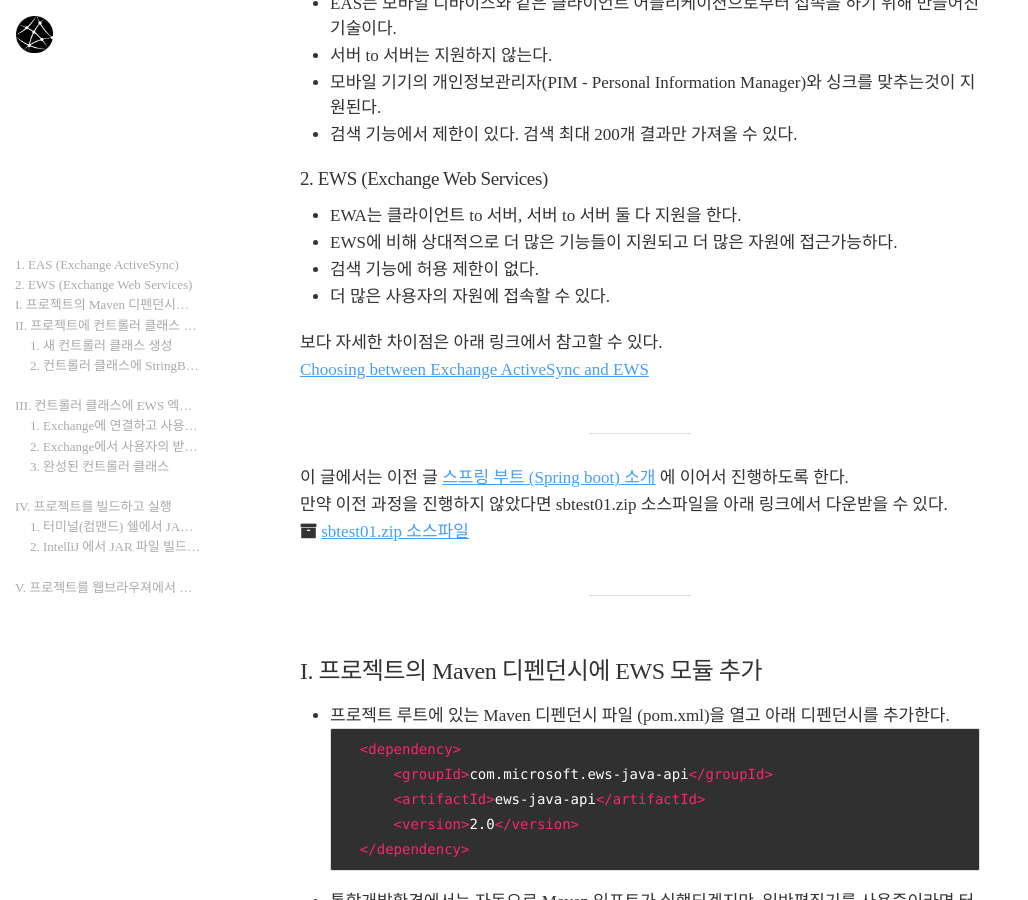
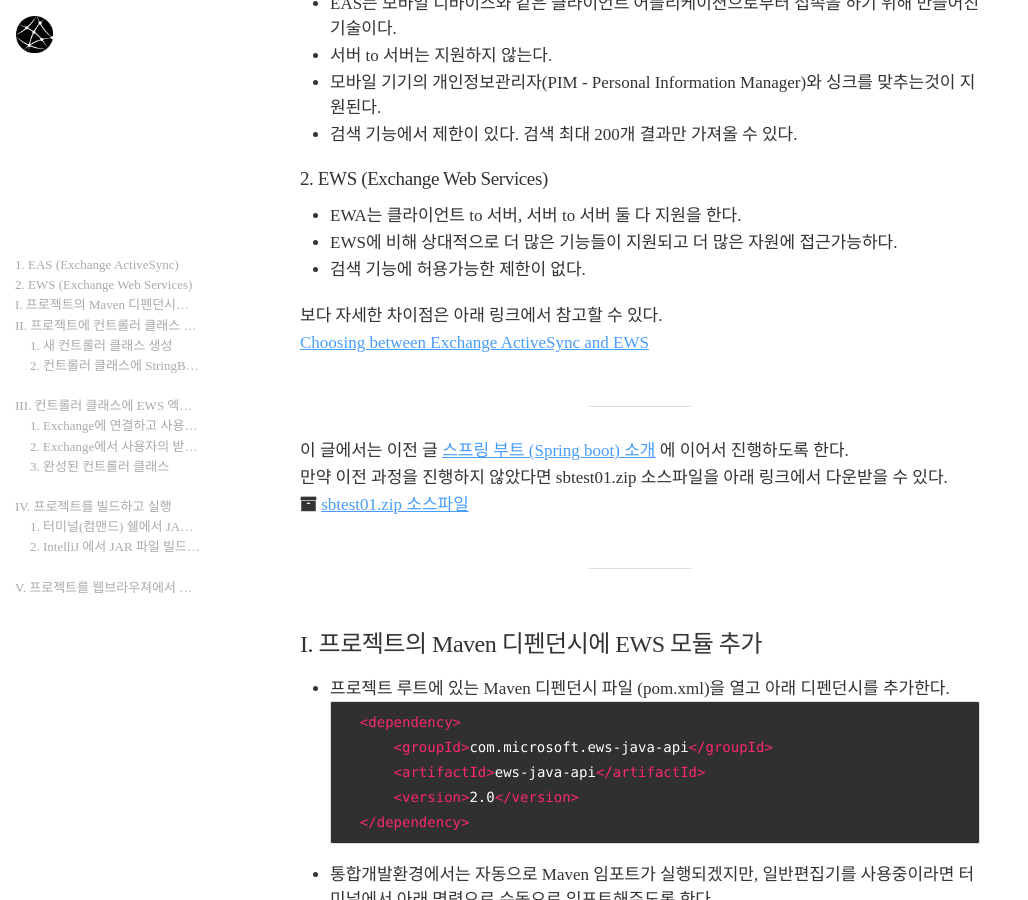
Before and after one commit to skypacific/skypacific.github.io, a Jekyll site: the page built from _posts/2019-01-28-kang.heehun@exchange-spring-boot.md, in a window 1280 px wide and 900 px high, scrolled down 432 px. Shown: the whole window, without its empty margins (0-1028 px from the left). Built offline with Jekyll 4.4.1, drawn with Linux system fonts in a browser that asks for light colours; nearby versions of some CDN libraries; the table of contents is made by our own code.

Commit message:
modify post

```diff
--- a/_posts/2019-01-28-kang.heehun@exchange-spring-boot.md
+++ b/_posts/2019-01-28-kang.heehun@exchange-spring-boot.md
@@ -23,8 +23,7 @@
 #### 2. EWS (Exchange Web Services)
 * EWA는 클라이언트 to 서버, 서버 to 서버 둘 다 지원을 한다.
 * EWS에 비해 상대적으로 더 많은 기능들이 지원되고 더 많은 자원에 접근가능하다.
-* 검색 기능에 허용 제한이 없다.
-* 더 많은 사용자의 자원에 접속할 수 있다.
+* 검색 기능에 허용가능한 제한이 없다.
 
 보다 자세한 차이점은 아래 링크에서 참고할 수 있다.
 [Choosing between Exchange ActiveSync and EWS](https://docs.microsoft.com/en-us/previous-versions/office/developer/exchange-server-interoperability-guidance/dn144954(v%3Dexchg.140)){:target="_blank"}
```
Also changed, not shown: 12 other files.
